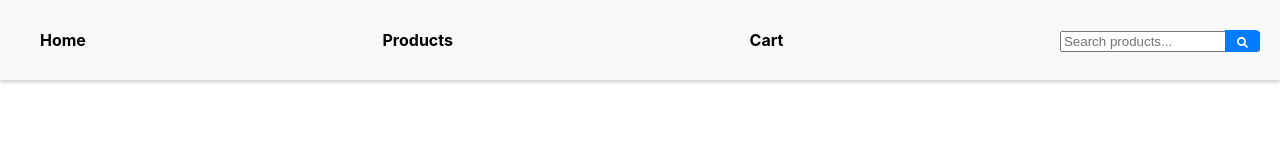
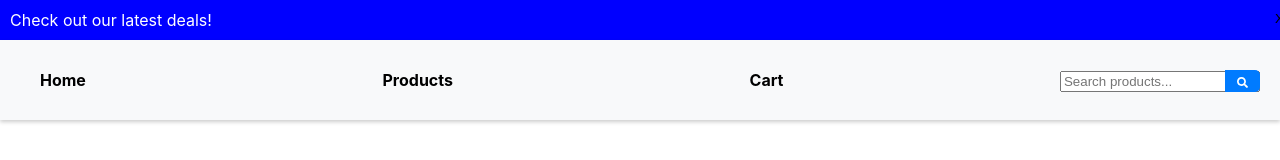
Before and after one commit to ave-se/E-commerce-SPA, a React (Create React App) app: page / in a window 1280 px wide. Shown: the top 160 px of the page. Built offline with nearby package versions, Linux system fonts and the light colour scheme; no server answers.

Commit message:
Imported PromoBar.js

```diff
--- a/src/App.js
+++ b/src/App.js
@@ -1,6 +1,7 @@
 import React, { useState } from 'react';
 import { BrowserRouter as Router, Route, Routes } from 'react-router-dom';
 import NavBar from './components/NavBar';
+import PromoBar from './components/PromoBar';
 import HomePage from './components/HomePage';
 import ProductList from './components/ProductList';
 import ProductDetails from './components/ProductDetails';
@@ -31,6 +32,7 @@ function App() {
 
   return (
     <Router>
+      <PromoBar />
       <NavBar />
       <Routes>
         <Route path="/" element={<HomePage />} />
```
